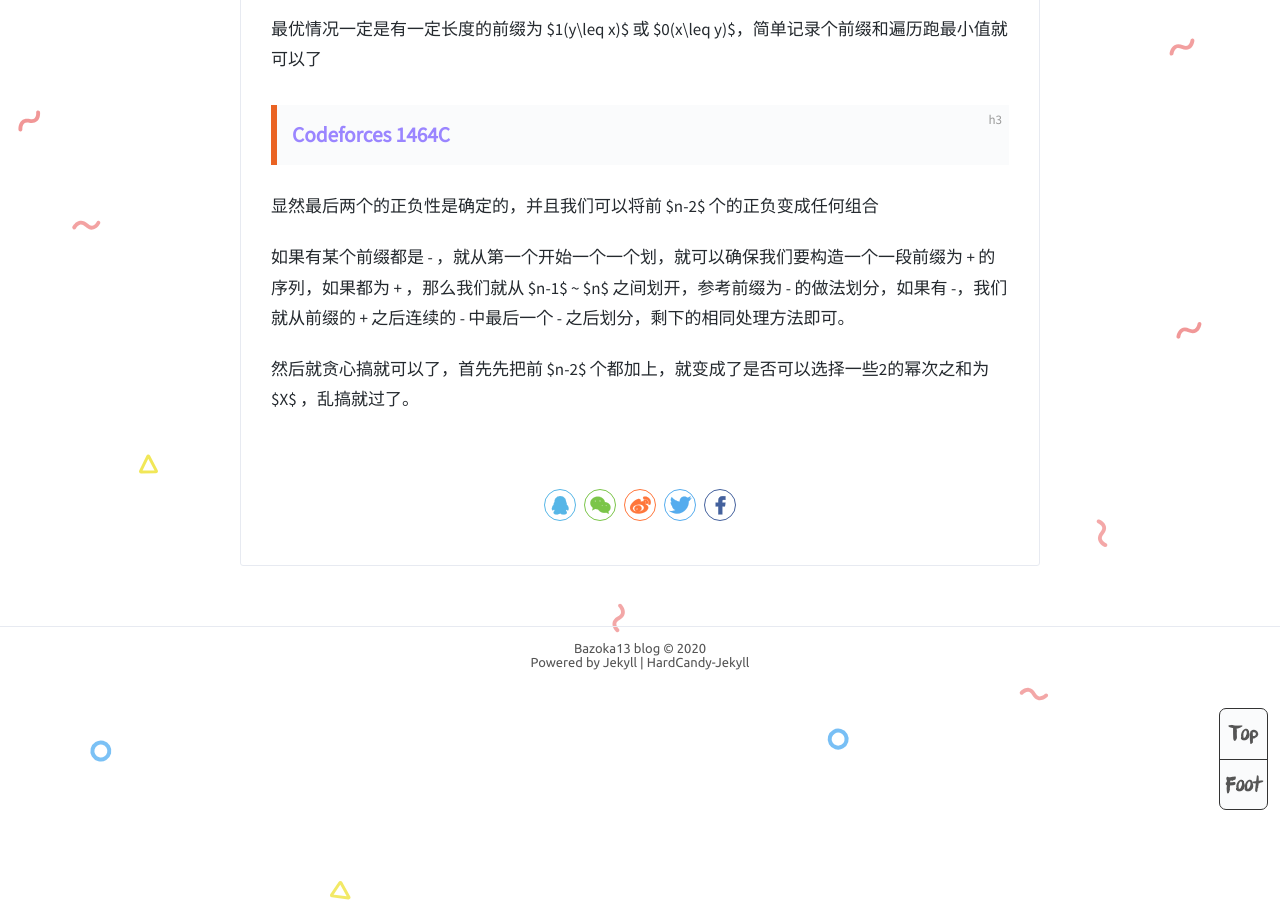
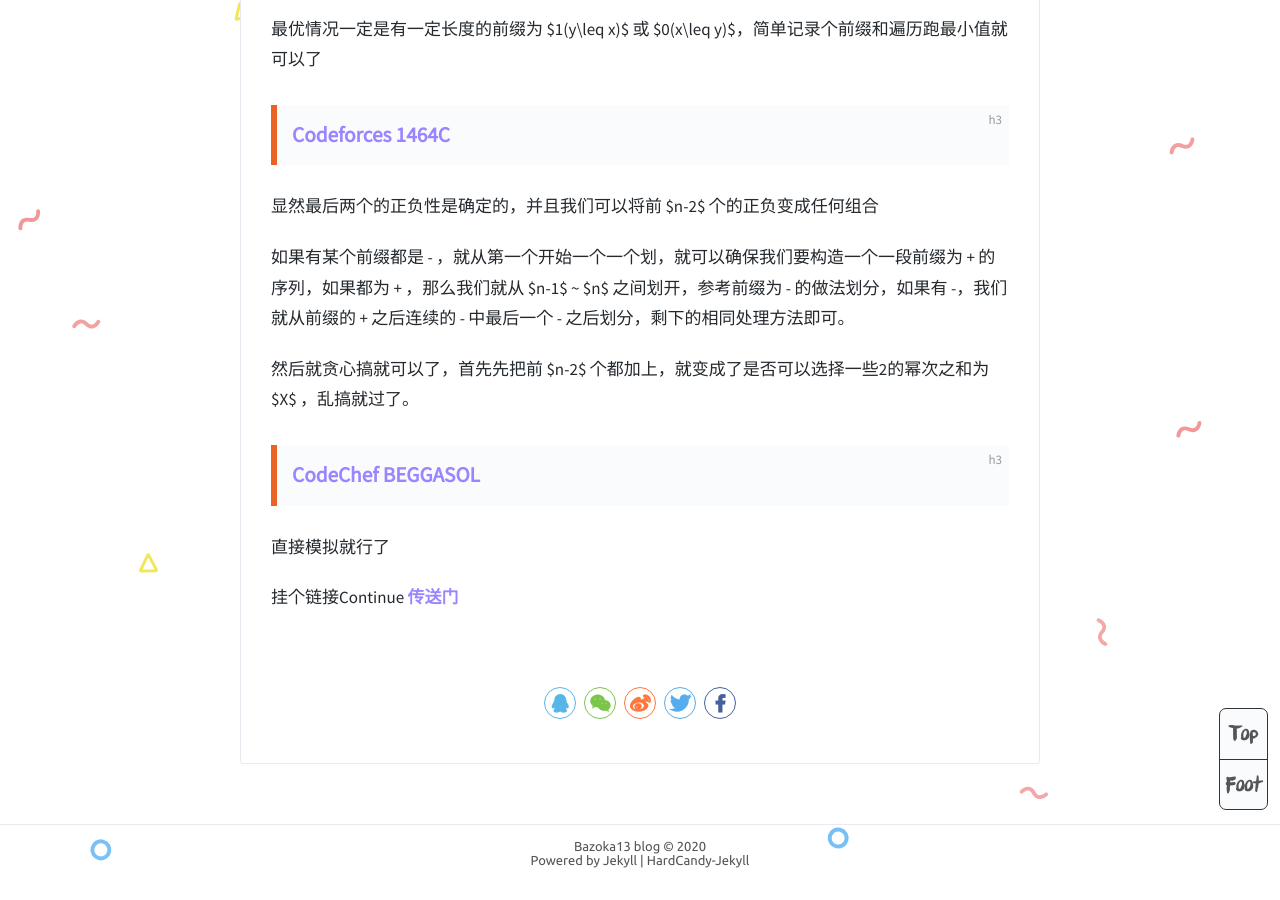
Before and after one commit to Bazoka13/Bazoka13.github.io, a Jekyll site: the page built from _posts/2020-12-26-PersonalTraining1.md, in a window 1280 px wide and 900 px high, scrolled down 761 px. Built offline with Jekyll 4.4.1, drawn with Linux system fonts in a browser that asks for light colours; comment, search, counter and statistics services are not loaded.

Commit message:
Update 2020-12-26-PersonalTraining1.md

```diff
--- a/_posts/2020-12-26-PersonalTraining1.md
+++ b/_posts/2020-12-26-PersonalTraining1.md
@@ -22,3 +22,9 @@
 如果有某个前缀都是 - ，就从第一个开始一个一个划，就可以确保我们要构造一个一段前缀为 + 的序列，如果都为 + ，那么我们就从 $n-1$ ~ $n$ 之间划开，参考前缀为 - 的做法划分，如果有 -，我们就从前缀的 + 之后连续的 - 中最后一个 - 之后划分，剩下的相同处理方法即可。
 
 然后就贪心搞就可以了，首先先把前 $n-2$ 个都加上，就变成了是否可以选择一些2的幂次之和为 $X$ ，乱搞就过了。
+
+### [CodeChef  BEGGASOL](https://www.codechef.com/problems/BEGGASOL)
+
+直接模拟就行了
+
+挂个链接Continue [传送门](https://www.codechef.com/LTIME90B/)
```
